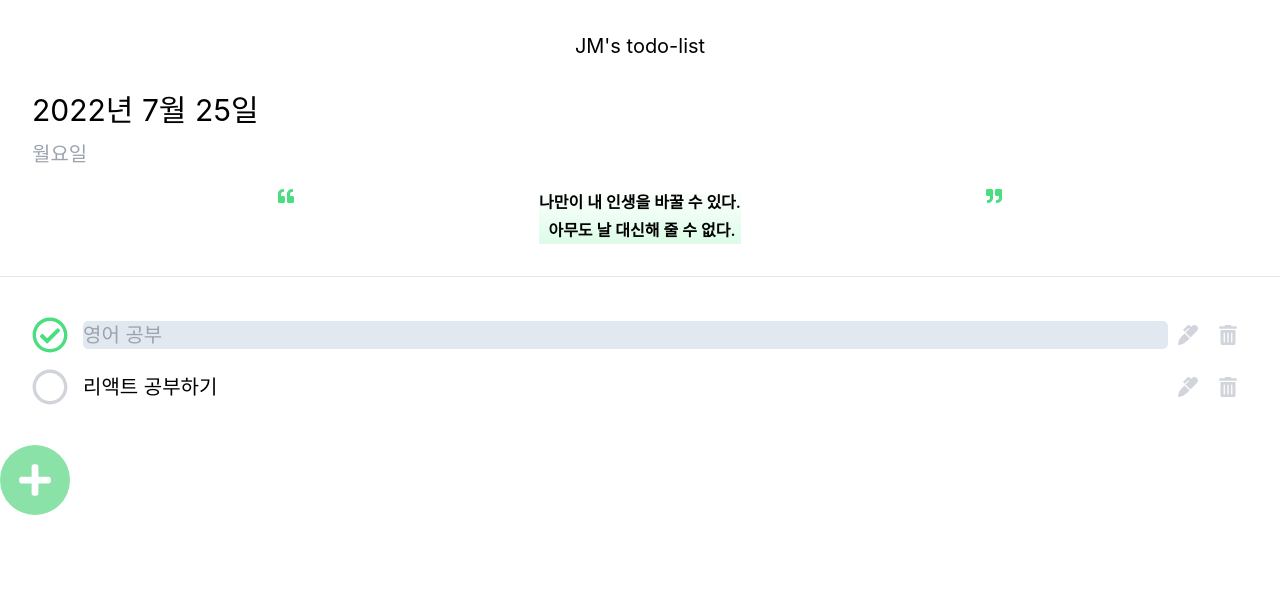
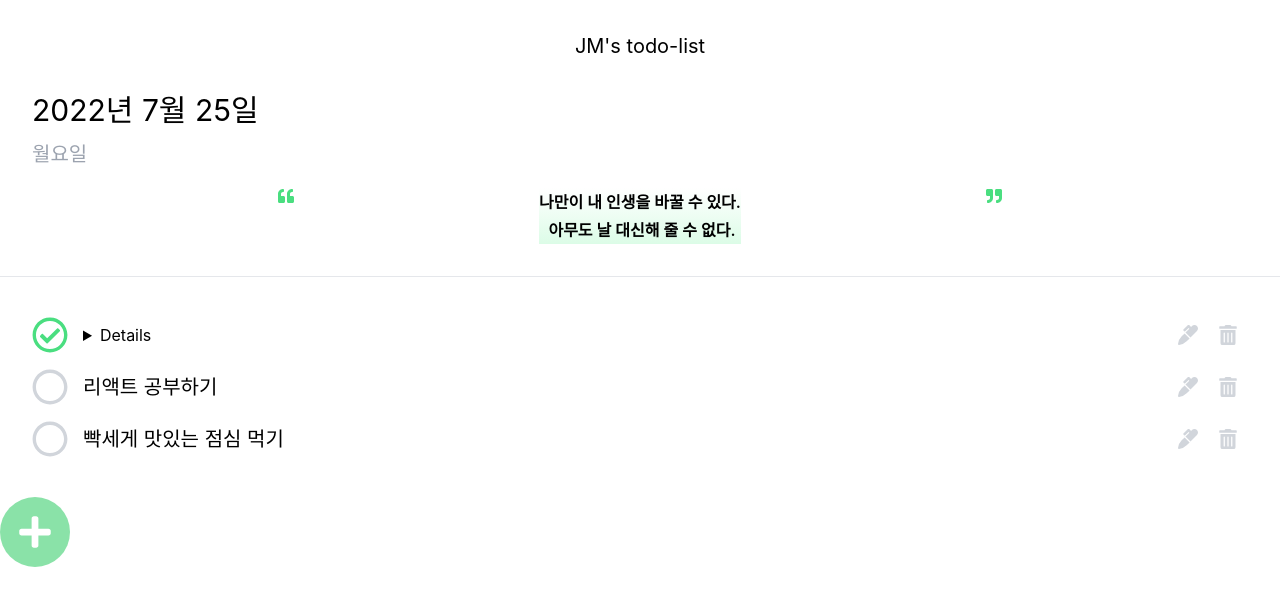
Before and after one commit to Jeong-mi/todo-list, a React (Create React App) app: page / in a window 1280 px wide. Both pictures are taken after a click on the element 1188 px from the left and 335 px from the top of the page. Shown: the top 606 px of the page. Built offline with nearby package versions, Linux system fonts and the light colour scheme.

Commit message:
refactor: 시맨틱 태그로 바꾸기

```diff
--- a/src/pages/ToDo/EditText.jsx
+++ b/src/pages/ToDo/EditText.jsx
@@ -34,7 +34,7 @@ function EditText({
   setValue,
 }) {
   return (
-    <div className="w-full">
+    <details className="w-full">
       <Tooltip content="수정하려면 엔터를 눌러주세요.">
         <InputText
           type="text"
@@ -44,7 +44,7 @@ function EditText({
           autoFocus
         />
       </Tooltip>
-    </div>
+    </details>
   );
 }
 
--- a/src/pages/ToDo/todoHead.jsx
+++ b/src/pages/ToDo/todoHead.jsx
@@ -2,7 +2,7 @@ import styled from "styled-components";
 import { maxims, dayOfWeek } from "../../constant";
 import { QuoteLeft, QuoteRight } from "../../components/Icon";
 
-const Maxim = styled.div`
+const Maxim = styled.section`
   display: flex;
   justify-content: space-evenly;
 `;
--- a/src/pages/ToDo/todoList.jsx
+++ b/src/pages/ToDo/todoList.jsx
@@ -4,6 +4,7 @@ import TodoItem from "./todoItem";
 const initTodo = [
   { id: 0, text: "영어 공부", done: true },
   { id: 1, text: "리액트 공부하기", done: false },
+  { id: 2, text: "빡세게 맛있는 점심 먹기", done: false },
 ];
 
 function TodoList() {
@@ -14,7 +15,7 @@ function TodoList() {
   }, [todos]);
 
   return (
-    <main className="m-8">
+    <article className="m-8">
       {todos.map((todo) => (
         <TodoItem
           key={todo.id}
@@ -25,7 +26,7 @@ function TodoList() {
           setTodos={setTodos}
         />
       ))}
-    </main>
+    </article>
   );
 }
 
```
